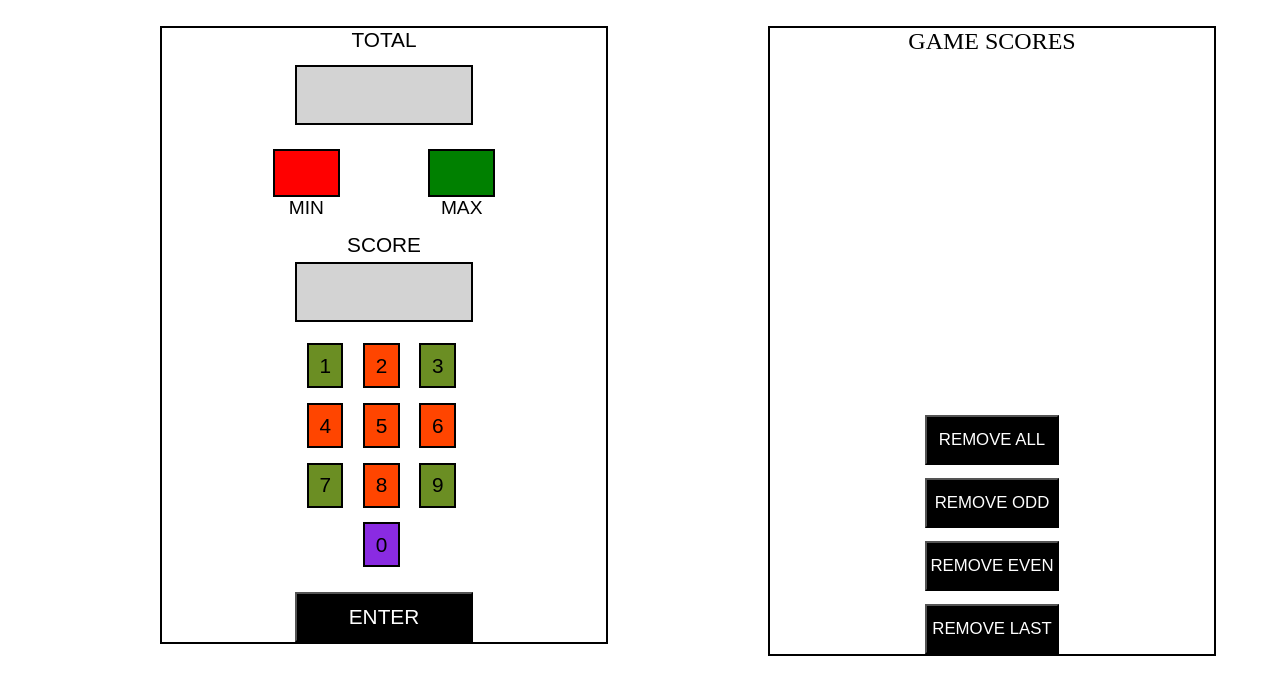
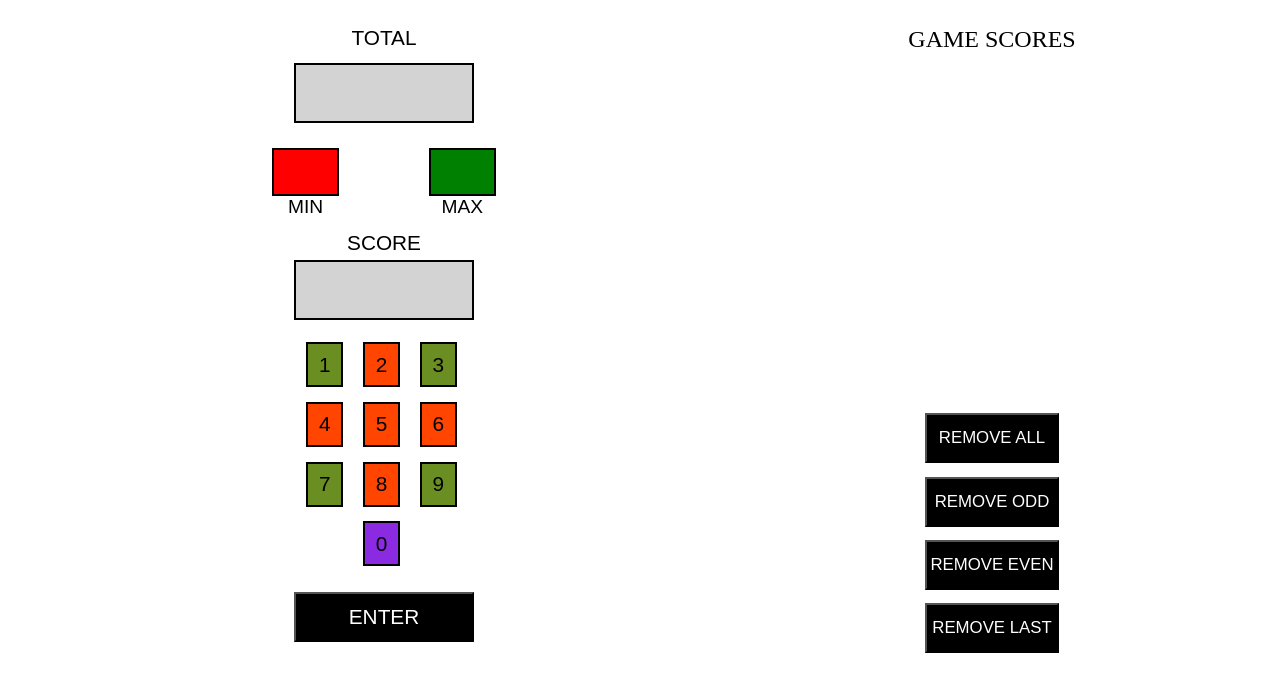
Before and after one commit to HewaliGogoi/Masai, a plain HTML site: page leaderboardDynamic.html in a window 1280 px wide. Drawn offline with Linux system fonts and the light colour scheme.

Commit message:
border hidden

```diff
--- a/leaderboardDynamic.html
+++ b/leaderboardDynamic.html
@@ -14,7 +14,7 @@
         .main{
             margin : auto;
             margin-top: 2%;
-            border: 2px solid black;
+            /* border: 2px solid black; */
             width : 35%;
             align-items: center;
             height: inherit;
@@ -184,7 +184,7 @@
             <button id = 'enter' onclick="enter()">ENTER</button>
         </div>
     </div>
-    <div style="border: 2px solid black">
+    <div>
         GAME SCORES
         <div id="scoreBoard"></div>
         <div>
```
